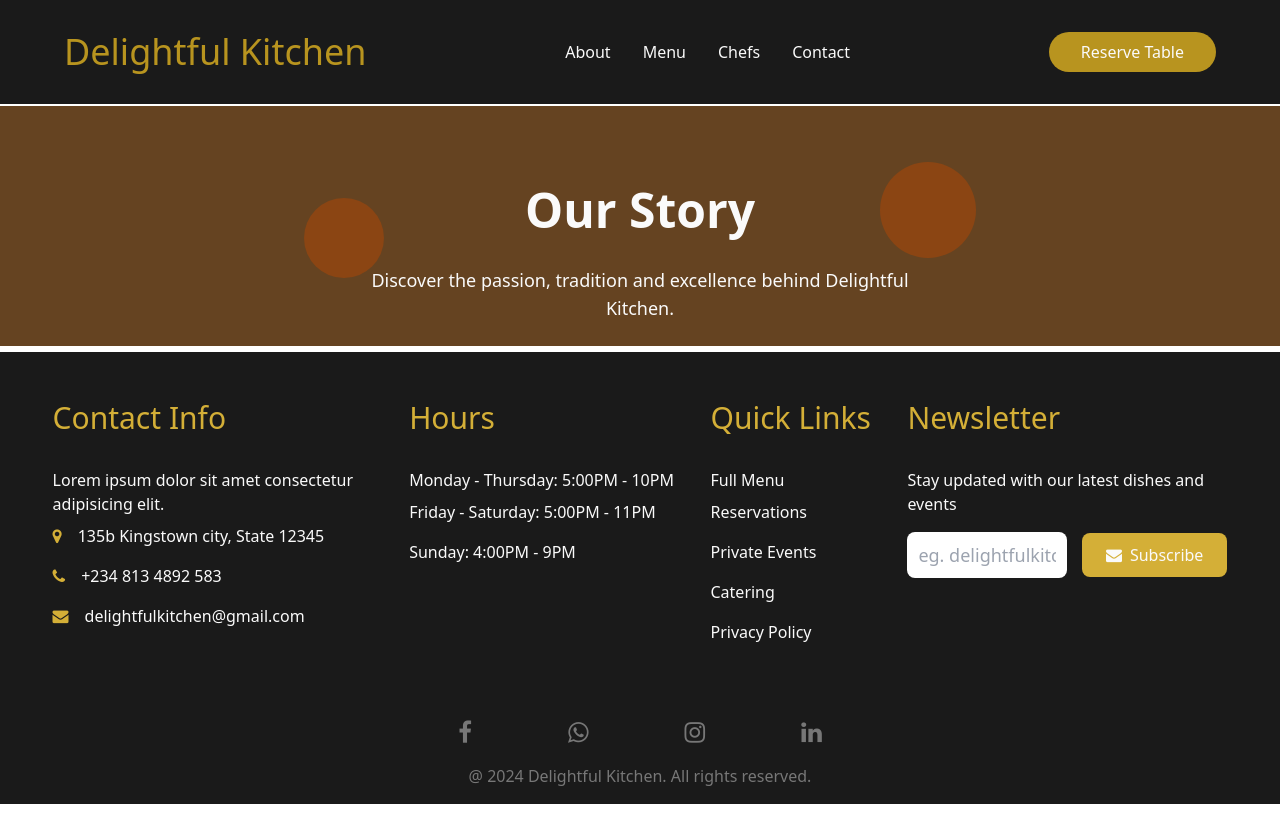
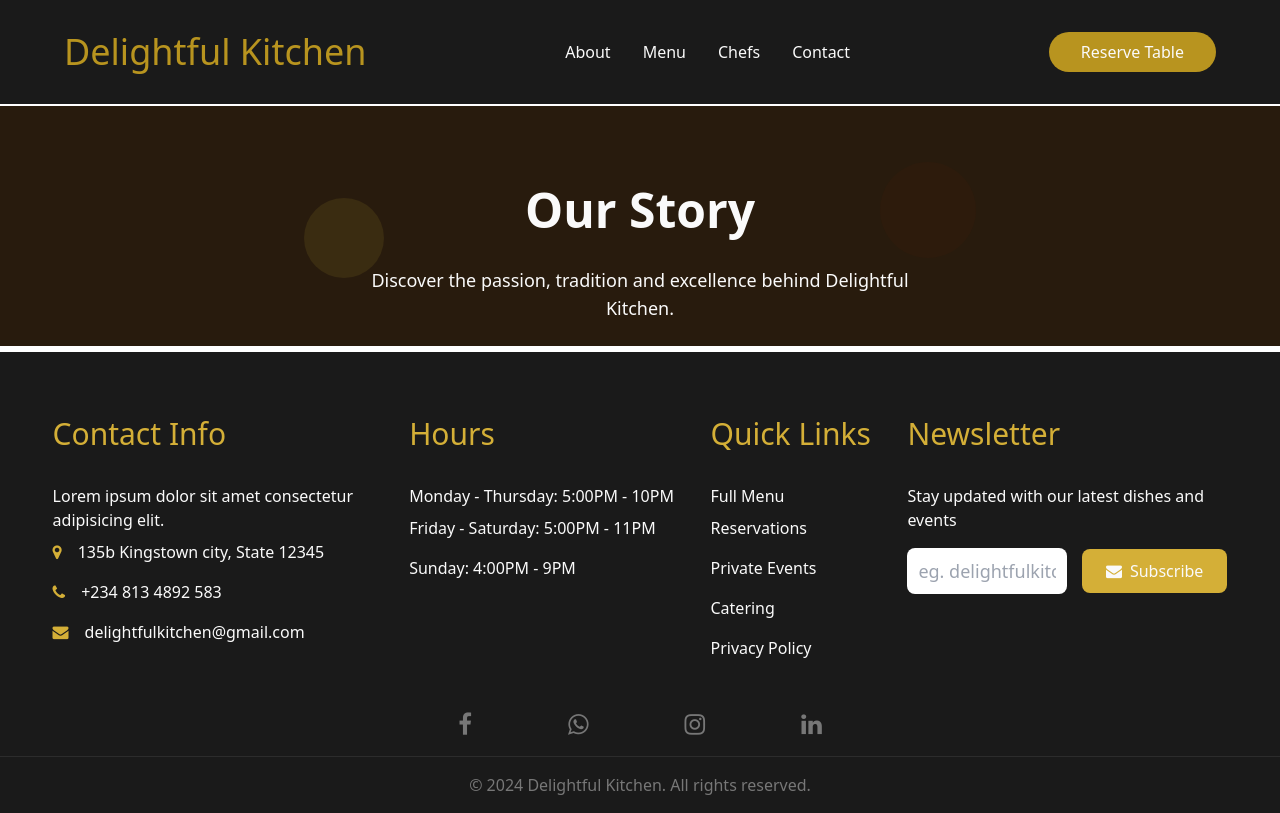
Before and after one commit to odehsamuel/delight-restuarant, a React (Create React App) app: page /about in a window 1280 px wide. Built offline with nearby package versions, Linux system fonts and the light colour scheme.

Commit message:
updated with few changes

```diff
--- a/src/assets/shared.css
+++ b/src/assets/shared.css
@@ -4,6 +4,11 @@
 /* shared css for the restuarant */
 
 :root {
+  /* hero background */
+  --hero-bg: #281b0d;
+  --circle-1: #3a2c11;
+  --circle-2: #2d1b0c;
+
   /* Primary Brand Colors */
   --gold-primary: #d4af37;
   --gold-secondary: #b8941f;
--- a/src/components/ChefList.jsx
+++ b/src/components/ChefList.jsx
@@ -5,11 +5,11 @@ import Chef3 from "../assets/images/chef.jpg";
 function ChefList() {
   return (
     <div>
-      <section id="main__chefs">
-        <h1 className="text-center font-bold text-2xl mt-6 text-slate-800">
+      <section>
+        <h1 className="text-center font-bold text-4xl py-20 text-slate-800">
           Meet Our Culinary Masters
         </h1>
-        <div className="chefs">
+        <div>
           <div className="w-[40rem] flex justify-between">
             <div className="w-1/3">
               <img src={Chef1} alt="chef-1" />
--- a/src/components/Footer.jsx
+++ b/src/components/Footer.jsx
@@ -3,7 +3,10 @@ import React from "react";
 function Footer() {
   return (
     <footer>
-      <div className="bg-dark-secondary py-12 px-8">
+      <div
+        className="bg-dark-secondary pb-6 px-8"
+        style={{ paddingTop: "4rem" }}
+      >
         <div className="flex md:flex-row flex-col gap-4 md:justify-evenly">
           <div className="max-w-[20rem] text-gray-white">
             <h1 className="text-gold-primary text-3xl mb-8">Contact Info</h1>
@@ -105,8 +108,10 @@ function Footer() {
           ></i>
         </a>
       </div>
-      <p className="text-center text-gray-light bg-dark-secondary pb-4">
-        @ {new Date().getFullYear()} Delightful Kitchen. All rights reserved.
+      <hr className="border-[var(--dark-primary)]" />
+      <p className="text-center text-gray-light bg-dark-secondary py-4">
+        &copy; {new Date().getFullYear()} Delightful Kitchen. All rights
+        reserved.
       </p>
     </footer>
   );
--- a/src/components/SpecialOffers.jsx
+++ b/src/components/SpecialOffers.jsx
@@ -7,11 +7,12 @@ import Vegetables from "../assets/images/e5d42f4055e6cf0eb9bb8c42cddc8a8a.jpg";
 
 function SpecialOffers() {
   return (
-    <section id="main__services">
+    <section className="bg-[var(--border-color)]">
+      <div className="container mx-auto px-4">
         <h1 className="text-center font-bold text-4xl pb-6 pt-6 text-slate-800">
           Special Offers
         </h1>
-      <ul className="flex justify-center text-gold-primary mb-12">
+        <ul className="flex justify-center text-gold-primary pb-16">
           <a
             href="#"
             className="py-2 px-8 mx-4 rounded-3xl border-2 border-gold-primary bg-gold-primary text-gray-white"
@@ -52,6 +53,7 @@ function SpecialOffers() {
           <li>Cafeteria</li>
         </a> */}
         </ul>
+      </div>
       <div className="offer-services">
         <div className="transition hover:-translate-y-4">
           <article className="shadow-lg rounded-xl overflow-hidden">
--- a/src/components/Story.jsx
+++ b/src/components/Story.jsx
@@ -3,8 +3,8 @@ import ChineseRecipe from "../assets/images/b37299c474375bdf7c979d11caaa8917.jpg
 
 function Story() {
   return (
-    <div className="bg-gray-border py-36">
-      <div className="bg-gray-white rounded-2xl shadow-lg px-20 py-20 w-3/4 mx-auto mt-20">
+    <div className="bg-gray-border py-20">
+      <div className="bg-gray-white rounded-2xl shadow-lg px-20 py-20 w-3/4 mx-auto">
         <div className="text-center pb-12">
           <h3 className="text-4xl font-bold">Our Story</h3>
           <p className="mx-auto w-16 h-[3px] bg-gold-primary mt-4"></p>
--- a/src/pages/About.jsx
+++ b/src/pages/About.jsx
@@ -5,9 +5,9 @@ function About() {
   return (
     <>
       <NavBar />
-      <div className="bg-[var(--brown-dark)] relative top-[6.65rem] mb-[7rem] h-[15rem]">
+      <div className="bg-[var(--hero-bg)] relative top-[6.65rem] mb-[7rem] h-[15rem]">
         <div className="text-gray-white mx-auto pb-[4rem] w-[42rem] relative top-20">
-          <p className="bg-[var(--brown-warm)] rounded-full h-20 w-20 absolute top-3"></p>
+          <p className="bg-[var(--circle-1)] rounded-full h-20 w-20 absolute top-3"></p>
           <div className="text-center w-[36rem] mx-auto ">
             <h3 className="text-5xl font-bold">Our Story</h3>
             <p className="py-8 text-lg">
@@ -15,9 +15,16 @@ function About() {
               Kitchen.
             </p>
           </div>
-          <p className="bg-[var(--brown-warm)] rounded-full h-24 w-24 absolute right-0 -top-6"></p>
+          <p className="bg-[var(--circle-2)] rounded-full h-24 w-24 absolute right-0 -top-6"></p>
         </div>
       </div>
+      {/* <section className="page-header">
+        <h1 className="text-4xl font-bold">About Us</h1>
+        <p className="text-lg">
+          Discover the passion, tradition, and excellence behind Delightful
+          Kitchen.
+        </p>
+      </section> */}
       <Footer />
     </>
   );
--- a/src/pages/Home.jsx
+++ b/src/pages/Home.jsx
@@ -27,7 +27,7 @@ function Home() {
         </div> */}
         <div className="hero-section">
           <div className="text-gray-white mx-auto py-[4rem] w-[42rem]">
-            <p className="bg-[var(--brown-warm)] rounded-full h-24 w-24"></p>
+            <p className="bg-[var(--circle-1)] rounded-full h-24 w-24"></p>
             <div className="text-center w-[36rem] mx-auto ml-20">
               <h3 className="text-5xl font-bold">
                 Welcome to Culinary Excellence
@@ -45,7 +45,7 @@ function Home() {
                 </span>
               </p>
             </div>
-            <p className="bg-[var(--brown-warm)] rounded-full h-24 w-24 ml-[40rem]"></p>
+            <p className="bg-[var(--circle-2)] rounded-full h-24 w-24 ml-[40rem]"></p>
           </div>
         </div>
       </section>
```
Also changed, not shown: src/assets/main.css (+22 -10 lines), src/pages/Services.jsx (+58 -18 lines). Lines whose indentation alone changed are shown as unchanged.
